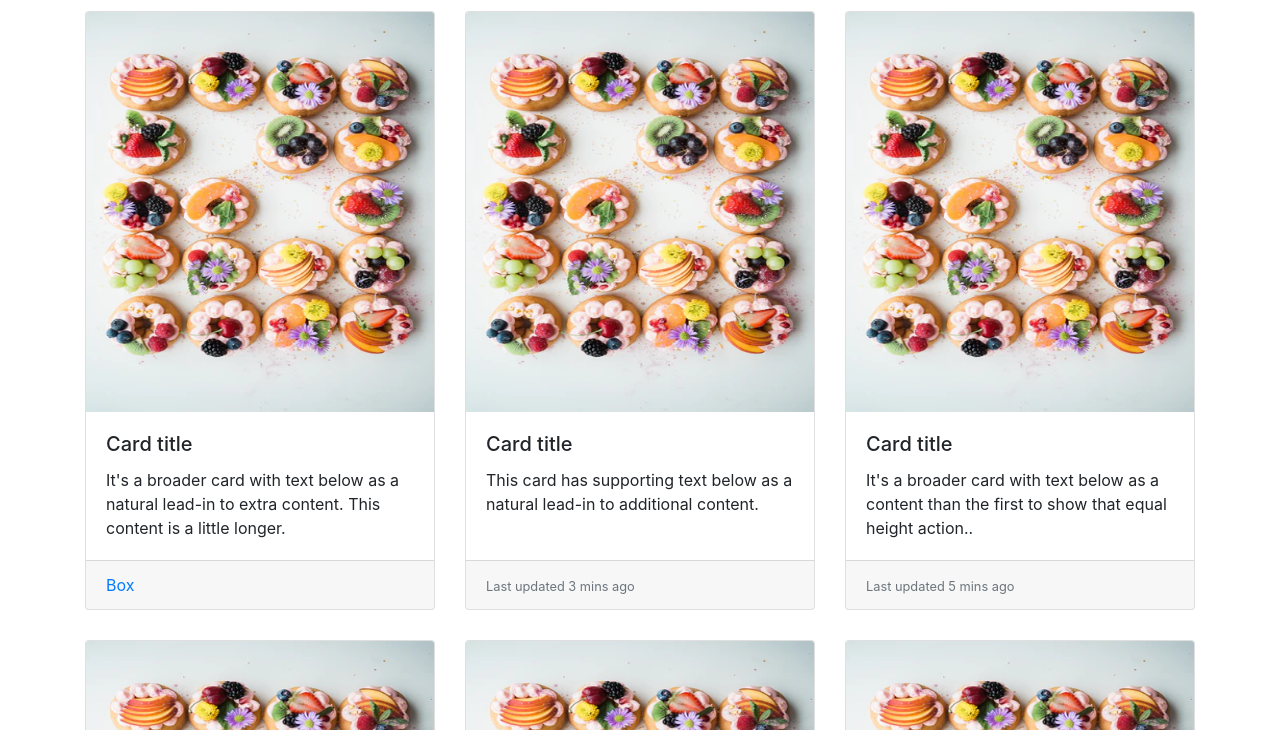
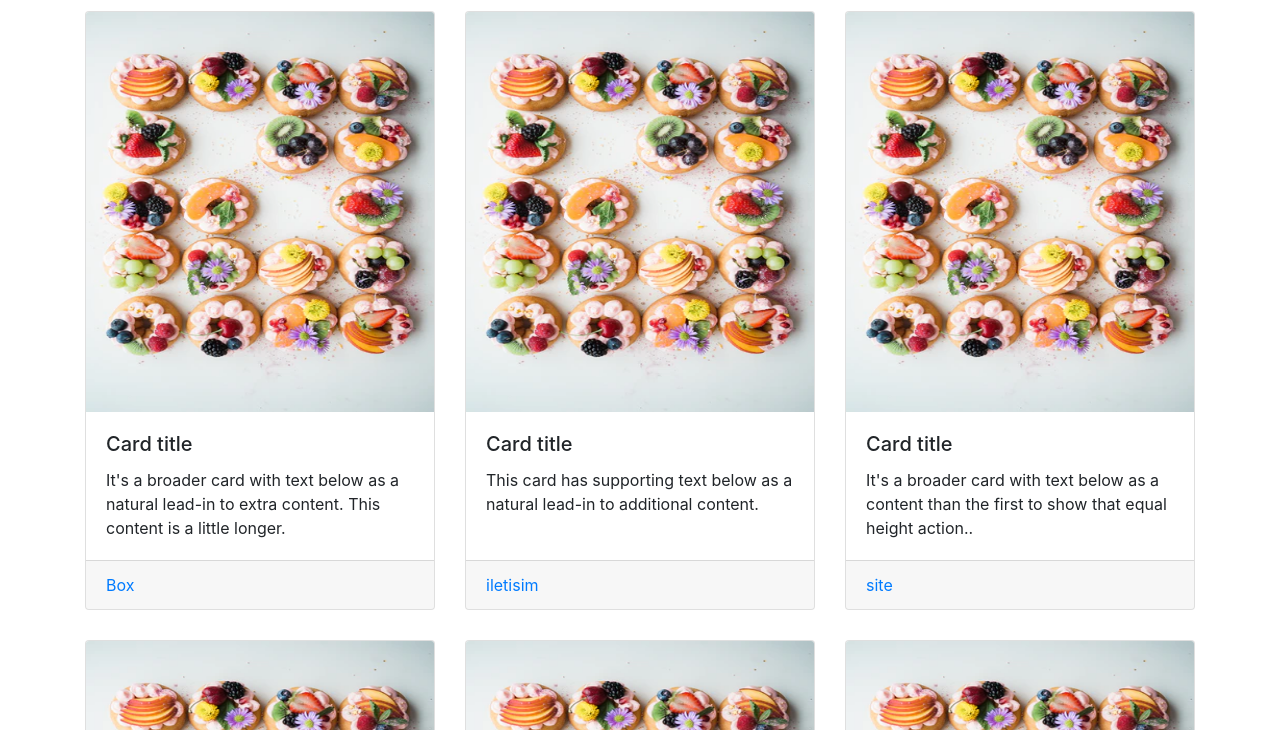
Before and after one commit to nimetapaydin/Bootstrap, a website: page index.html in a window 1280 px wide. Shown: the part 70-800 px from the top of the page. Drawn offline with nearby package versions, Linux system fonts and the light colour scheme.

Commit message:
Sancılı bir tasarım sürecinde kayda değer bir tasarım çıkmadı. Denemeye devam

```diff
--- a/index.html
+++ b/index.html
@@ -56,7 +56,7 @@
             <p class="card-text">This card has supporting text below as a natural lead-in to additional content.</p>
           </div>
           <div class="card-footer">
-            <small class="text-muted">Last updated 3 mins ago</small>
+            <a href="./iletisim.html">iletisim</a>
           </div>
         </div>
         <div class="card">
@@ -73,7 +73,7 @@
             <p class="card-text">It's a broader card with text below as a  content than the first to show that equal height action..</p>
           </div>
           <div class="card-footer">
-            <small class="text-muted">Last updated 5 mins ago</small>
+            <a href="./site.html">site</a>
           </div>
         </div>
       </div>
```
